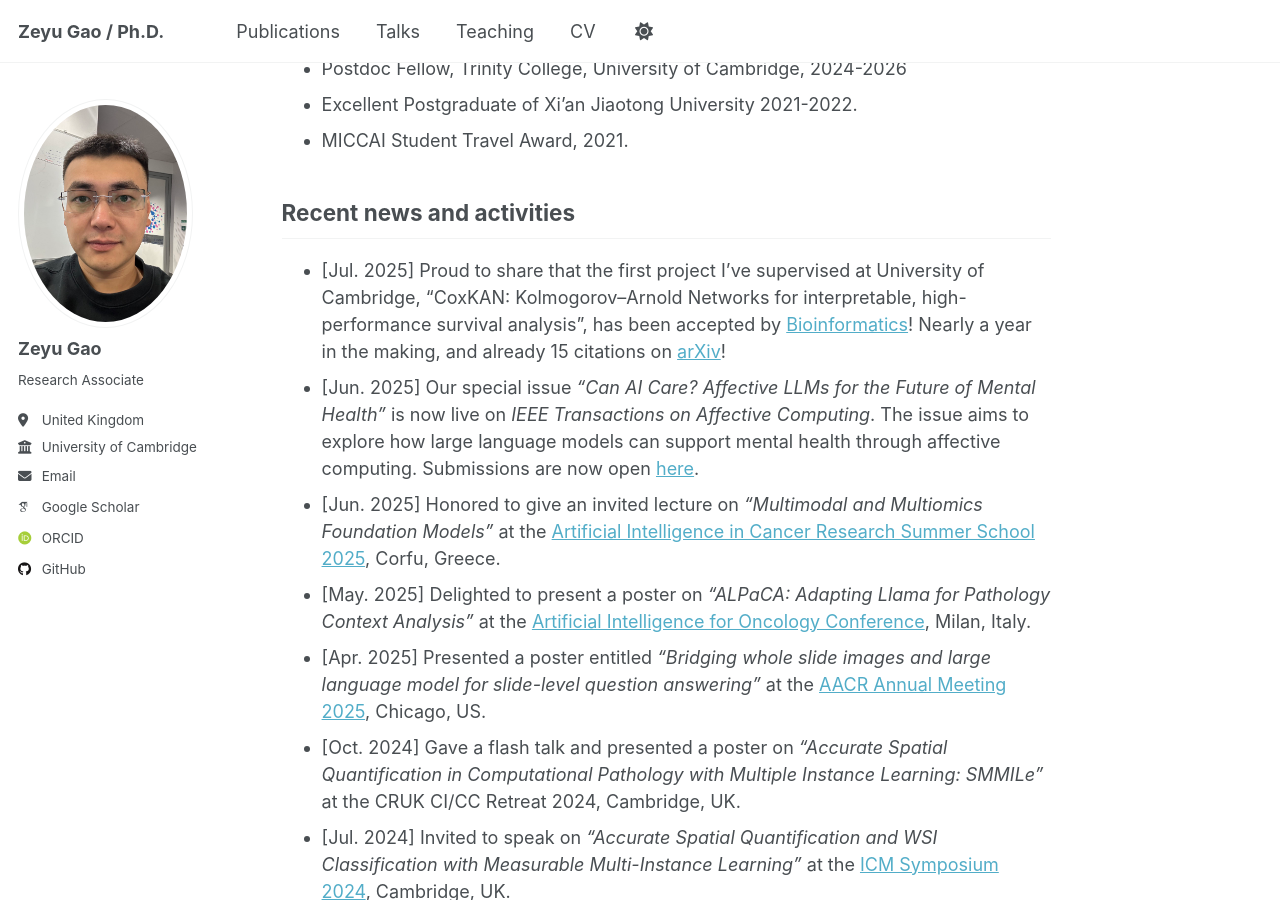
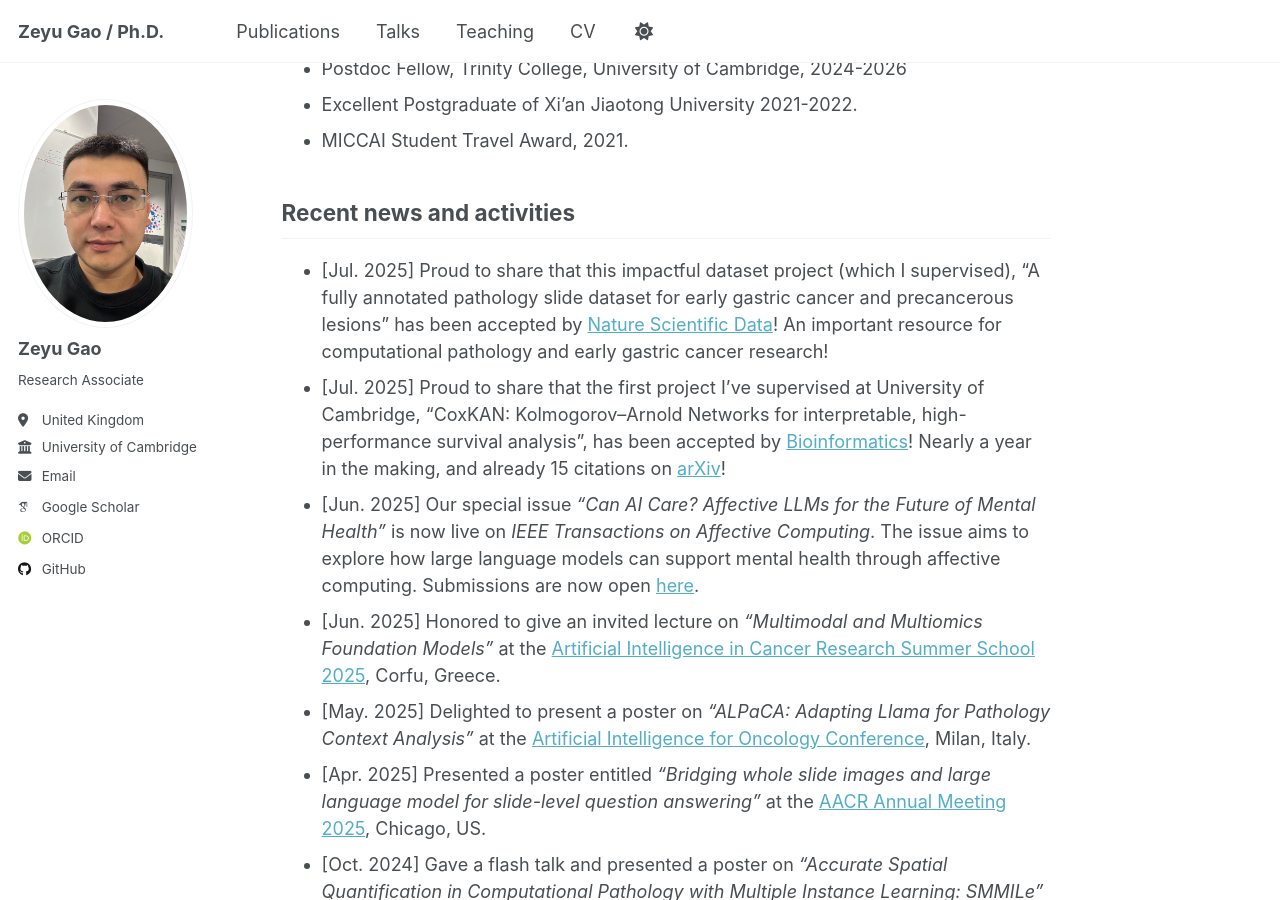
Before and after one commit to ZeyuGaoAi/ZeyuGaoAi.github.io, a Jekyll site: the page built from _pages/about.md, in a window 1280 px wide and 900 px high, scrolled down 1068 px. Built offline with Jekyll 4.4.1, drawn with Linux system fonts in a browser that asks for light colours; some web fonts are replaced; a script that is not in the unit is left out.

Commit message:
Update about.md

```diff
--- a/_pages/about.md
+++ b/_pages/about.md
@@ -35,6 +35,7 @@ Selected Honors & Awards
 
 Recent news and activities
 ------
+- [Jul. 2025] Proud to share that this impactful dataset project (which I supervised), "A fully annotated pathology slide dataset for early gastric cancer and precancerous lesions" has been accepted by [Nature Scientific Data](https://www.nature.com/articles/s41597-025-05679-1)! An important resource for computational pathology and early gastric cancer research!
 - [Jul. 2025] Proud to share that the first project I’ve supervised at University of Cambridge, “CoxKAN: Kolmogorov–Arnold Networks for interpretable, high-performance survival analysis”, has been accepted by [Bioinformatics](https://doi.org/10.1093/bioinformatics/btaf413)! Nearly a year in the making, and already 15 citations on [arXiv](https://arxiv.org/abs/2409.04290)!
 - [Jun. 2025] Our special issue *"Can AI Care? Affective LLMs for the Future of Mental Health"* is now live on *IEEE Transactions on Affective Computing*. The issue aims to explore how large language models can support mental health through affective computing. Submissions are now open [here](https://www.computer.org/digital-library/journals/ta/can-ai-care-mental-health).
 - [Jun. 2025] Honored to give an invited lecture on *“Multimodal and Multiomics Foundation Models”* at the [Artificial Intelligence in Cancer Research Summer School 2025](https://www.aicancer2025.org/), Corfu, Greece.
```
